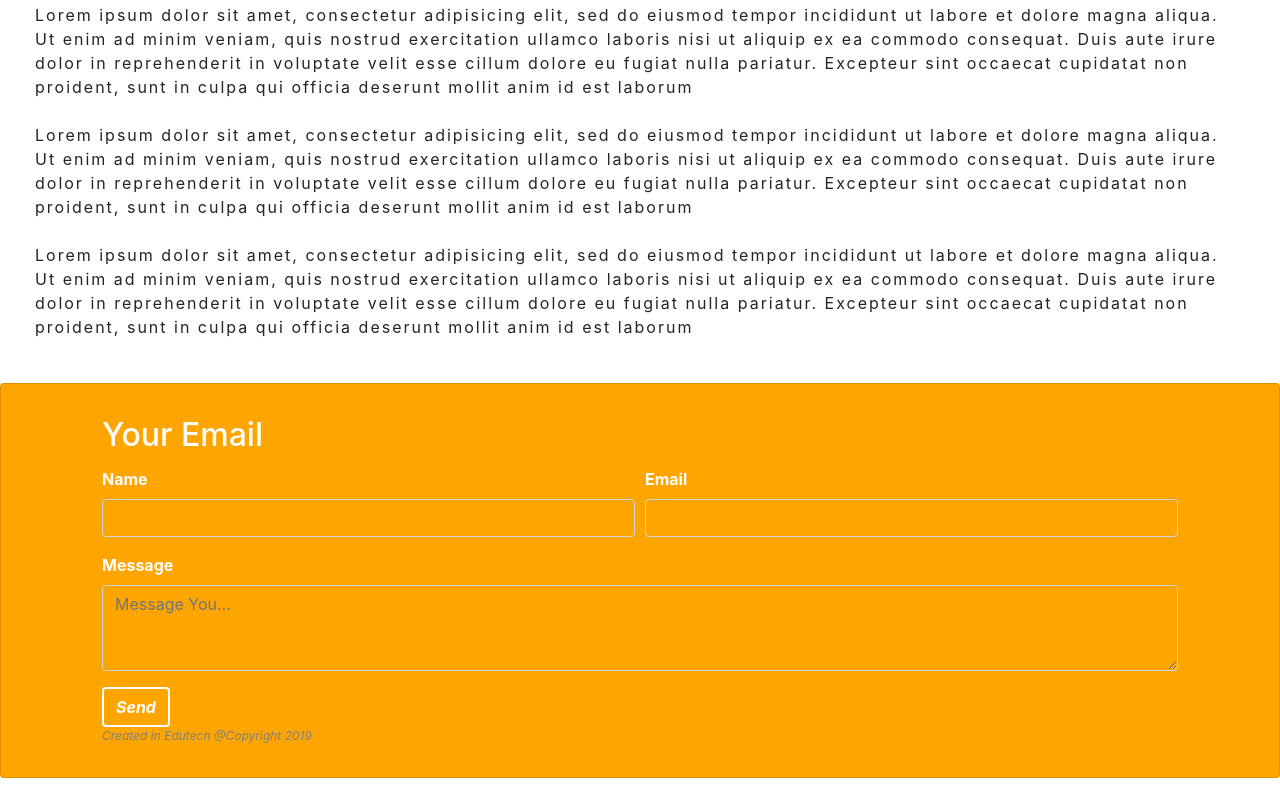
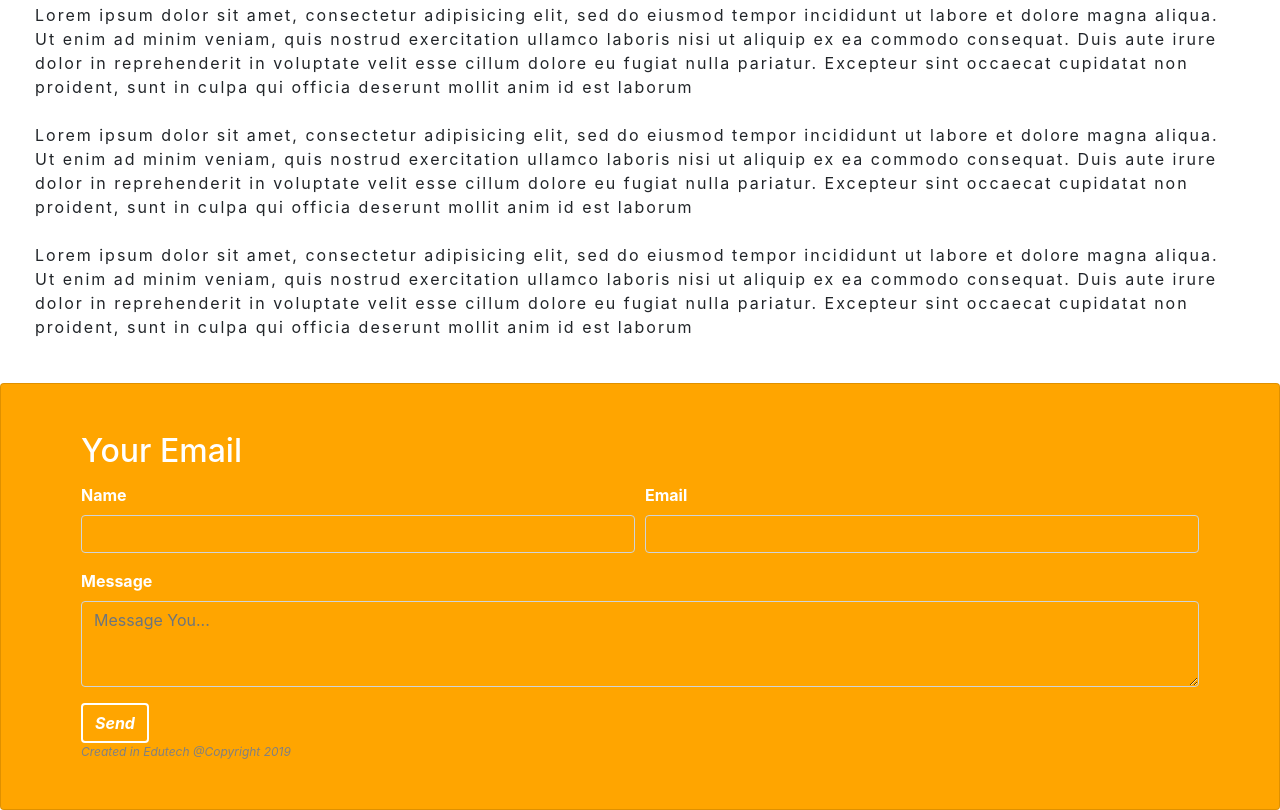
Before and after one commit to piyan032/Project2Bootstrap, a plain HTML site: page about.html in a window 1280 px wide. Shown: the part 897-1707 px from the top of the page. Before the commit the page ends 1675 px from the top, so only its background shows below. Drawn offline with nearby package versions, Linux system fonts and the light colour scheme.

Commit message:
mengedit footer div container pada footer index.html dan about.html

```diff
--- a/about.html
+++ b/about.html
@@ -85,8 +85,8 @@
 
 
 <!---			Form Footer			--->
-<div class="card" style="background: orange;">
-	<div class="container" style="padding: 2rem;">
+<div class="card" style="background: orange; padding: 3rem 5rem;">
+
 		<h2 class="card-title" style="color: white;">Your Email</h2>
 		<form>
 			<div class="form-row">
@@ -106,7 +106,7 @@
 				<button type="submit" class="btn font-weight-bold" style="background: none; border: solid 2px white;"><i style="color: white;">Send</i></button>
         </form>
 			<p class="card-text font-italic" style="color: grey; font-size: 12px;">Created in Edutech @Copyright 2019</p>
-    </div>
+
 </div>
 
 
```
Also changed, not shown: index.html (+3 -3 lines).
